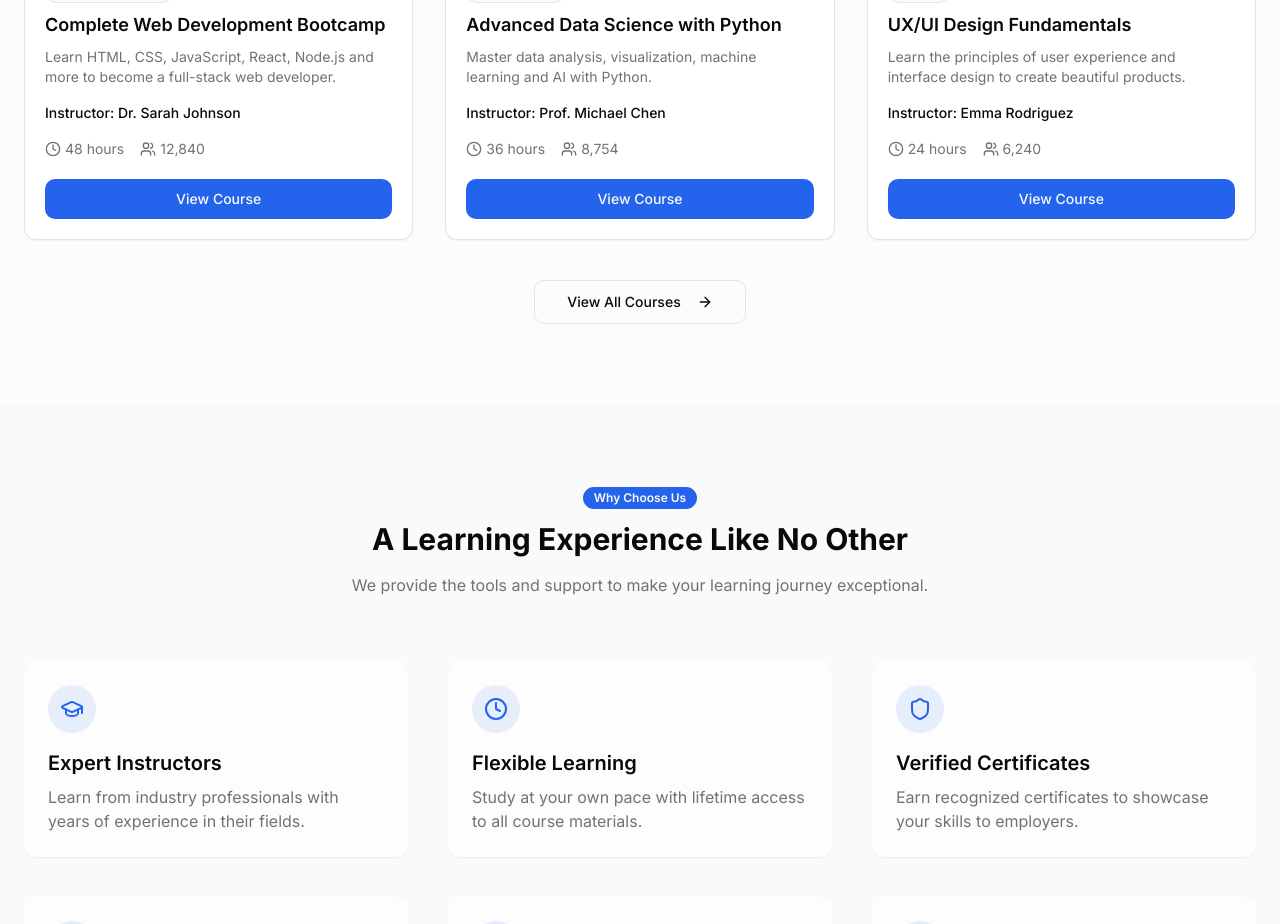
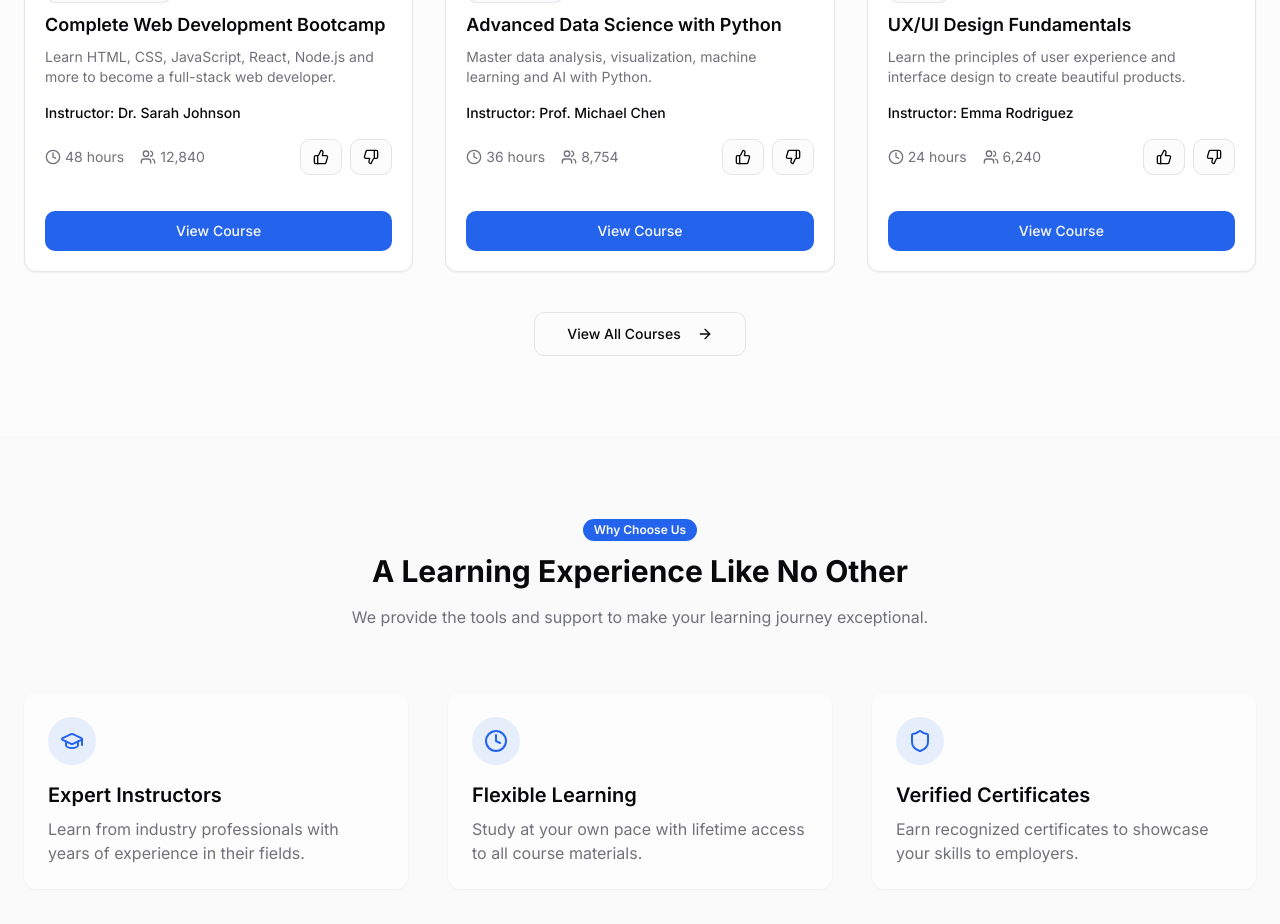
Before and after one commit to duckhang1412002/coursecraft-colony-65, a React (Vite) app: page / in a window 1280 px wide. Shown: the part 1440-2364 px from the top of the page. Built offline with nearby package versions, Linux system fonts and the light colour scheme.

Commit message:
Add voting functionality for courses
Adds a voting/rating system to courses, including UI elements and potentially backend integration.

```diff
--- a/src/components/common/CourseCard.tsx
+++ b/src/components/common/CourseCard.tsx
@@ -1,4 +1,3 @@
-
 import { useState } from "react";
 import { Link } from "react-router-dom";
 import { Clock, Users, Star, RefreshCw } from "lucide-react";
@@ -8,6 +7,7 @@ import { Badge } from "@/components/ui/badge";
 import { cn } from "@/lib/utils";
 import { useLanguage } from "@/context/LanguageContext";
 import { useToast } from "@/hooks/use-toast";
+import VotingButtons from "./VotingButtons";
 
 interface CourseCardProps {
   id: string;
@@ -179,6 +179,7 @@ const CourseCard = ({
           {t("courses.instructor")}: {instructor}
         </p>
 
+        <div className="flex items-center justify-between mb-4">
           <div className="flex items-center space-x-4 text-sm text-muted-foreground">
             <div className="flex items-center">
               <Clock className="h-4 w-4 mr-1" />
@@ -188,6 +189,14 @@ const CourseCard = ({
               <Users className="h-4 w-4 mr-1" />
               <span>{students.toLocaleString()}</span>
             </div>
+          </div>
+
+          <VotingButtons
+            courseId={id}
+            size="sm"
+            showCounts={false}
+            className="ml-auto"
+          />
         </div>
       </CardContent>
 
--- /dev/null
+++ b/src/components/common/VotingButtons.tsx
@@ -0,0 +1,69 @@
+
+import { ThumbsUp, ThumbsDown } from "lucide-react";
+import { Button } from "@/components/ui/button";
+import { cn } from "@/lib/utils";
+import { useVoting, type VoteType } from "@/hooks/useVoting";
+
+interface VotingButtonsProps {
+  courseId: string;
+  className?: string;
+  size?: "sm" | "default" | "lg";
+  showCounts?: boolean;
+}
+
+const VotingButtons = ({
+  courseId,
+  className,
+  size = "default",
+  showCounts = true
+}: VotingButtonsProps) => {
+  const { userVote, voteCounts, vote, isVoting } = useVoting(courseId);
+
+  const handleVote = (voteType: VoteType) => {
+    // If user clicks the same vote type, remove the vote
+    const newVoteType = userVote === voteType ? null : voteType;
+    vote(newVoteType);
+  };
+
+  return (
+    <div className={cn("flex items-center gap-2", className)}>
+      <Button
+        variant={userVote === "up" ? "default" : "outline"}
+        size={size}
+        onClick={() => handleVote("up")}
+        disabled={isVoting}
+        className={cn(
+          "flex items-center gap-1",
+          userVote === "up" && "bg-green-600 hover:bg-green-700"
+        )}
+      >
+        <ThumbsUp className={cn(
+          "h-4 w-4",
+          size === "sm" && "h-3 w-3",
+          size === "lg" && "h-5 w-5"
+        )} />
+        {showCounts && <span>{voteCounts.upvotes}</span>}
+      </Button>
+
+      <Button
+        variant={userVote === "down" ? "default" : "outline"}
+        size={size}
+        onClick={() => handleVote("down")}
+        disabled={isVoting}
+        className={cn(
+          "flex items-center gap-1",
+          userVote === "down" && "bg-red-600 hover:bg-red-700"
+        )}
+      >
+        <ThumbsDown className={cn(
+          "h-4 w-4",
+          size === "sm" && "h-3 w-3",
+          size === "lg" && "h-5 w-5"
+        )} />
+        {showCounts && <span>{voteCounts.downvotes}</span>}
+      </Button>
+    </div>
+  );
+};
+
+export default VotingButtons;
--- /dev/null
+++ b/src/hooks/useVoting.tsx
@@ -0,0 +1,106 @@
+
+import { useState } from "react";
+import { useAuth } from "@/hooks/useAuth";
+import { useToast } from "@/hooks/use-toast";
+
+export type VoteType = "up" | "down" | null;
+
+interface VoteData {
+  courseId: string;
+  userId: string;
+  voteType: VoteType;
+  timestamp: string;
+}
+
+// Mock votes storage (in a real app, this would be in a database)
+const MOCK_VOTES: Record<string, VoteData[]> = {};
+
+export const useVoting = (courseId: string) => {
+  const { user } = useAuth();
+  const { toast } = useToast();
+  const [isVoting, setIsVoting] = useState(false);
+
+  // Get current user's vote for this course
+  const getUserVote = (): VoteType => {
+    if (!user || !MOCK_VOTES[courseId]) return null;
+
+    const userVote = MOCK_VOTES[courseId].find(vote => vote.userId === user.id);
+    return userVote?.voteType || null;
+  };
+
+  // Get vote counts for the course
+  const getVoteCounts = () => {
+    if (!MOCK_VOTES[courseId]) {
+      return { upvotes: 0, downvotes: 0 };
+    }
+
+    const votes = MOCK_VOTES[courseId];
+    const upvotes = votes.filter(vote => vote.voteType === "up").length;
+    const downvotes = votes.filter(vote => vote.voteType === "down").length;
+
+    return { upvotes, downvotes };
+  };
+
+  // Cast a vote
+  const vote = async (voteType: VoteType) => {
+    if (!user) {
+      toast({
+        title: "Authentication Required",
+        description: "Please sign in to vote",
+        variant: "destructive",
+      });
+      return;
+    }
+
+    setIsVoting(true);
+
+    try {
+      // Simulate API call delay
+      await new Promise(resolve => setTimeout(resolve, 500));
+
+      // Initialize votes array for course if it doesn't exist
+      if (!MOCK_VOTES[courseId]) {
+        MOCK_VOTES[courseId] = [];
+      }
+
+      // Remove existing vote from this user
+      MOCK_VOTES[courseId] = MOCK_VOTES[courseId].filter(
+        vote => vote.userId !== user.id
+      );
+
+      // Add new vote if it's not null (null means removing vote)
+      if (voteType) {
+        MOCK_VOTES[courseId].push({
+          courseId,
+          userId: user.id,
+          voteType,
+          timestamp: new Date().toISOString()
+        });
+      }
+
+      toast({
+        title: "Vote Recorded",
+        description: voteType
+          ? `You ${voteType === "up" ? "upvoted" : "downvoted"} this course`
+          : "Your vote has been removed",
+      });
+
+    } catch (error) {
+      console.error("Voting error:", error);
+      toast({
+        title: "Voting Failed",
+        description: "There was an error recording your vote",
+        variant: "destructive",
+      });
+    } finally {
+      setIsVoting(false);
+    }
+  };
+
+  return {
+    userVote: getUserVote(),
+    voteCounts: getVoteCounts(),
+    vote,
+    isVoting
+  };
+};
--- a/src/pages/CourseDetails.tsx
+++ b/src/pages/CourseDetails.tsx
@@ -1,4 +1,3 @@
-
 import { useState } from "react";
 import { useParams, Link } from "react-router-dom";
 import { useAuth } from "@/hooks/useAuth";
@@ -15,6 +14,7 @@ import Navbar from "@/components/layout/Navbar";
 import Footer from "@/components/layout/Footer";
 import FadeIn from "@/components/animation/FadeIn";
 import { useCart } from "@/hooks/useCart";
+import VotingButtons from "@/components/common/VotingButtons";
 
 // Mock course data
 const COURSES = {
@@ -406,11 +406,13 @@ const CourseDetails = () => {
                     </div>
                   </div>
 
-                  <div className="flex items-center mb-6">
+                  <div className="flex items-center justify-between mb-6">
                     <div>
                       <p className="font-medium">Created by</p>
                       <p className="text-primary">{course.instructor}</p>
                     </div>
+
+                    <VotingButtons courseId={course.id} />
                   </div>
                 </div>
 
```
Lines whose indentation alone changed are shown as unchanged.
